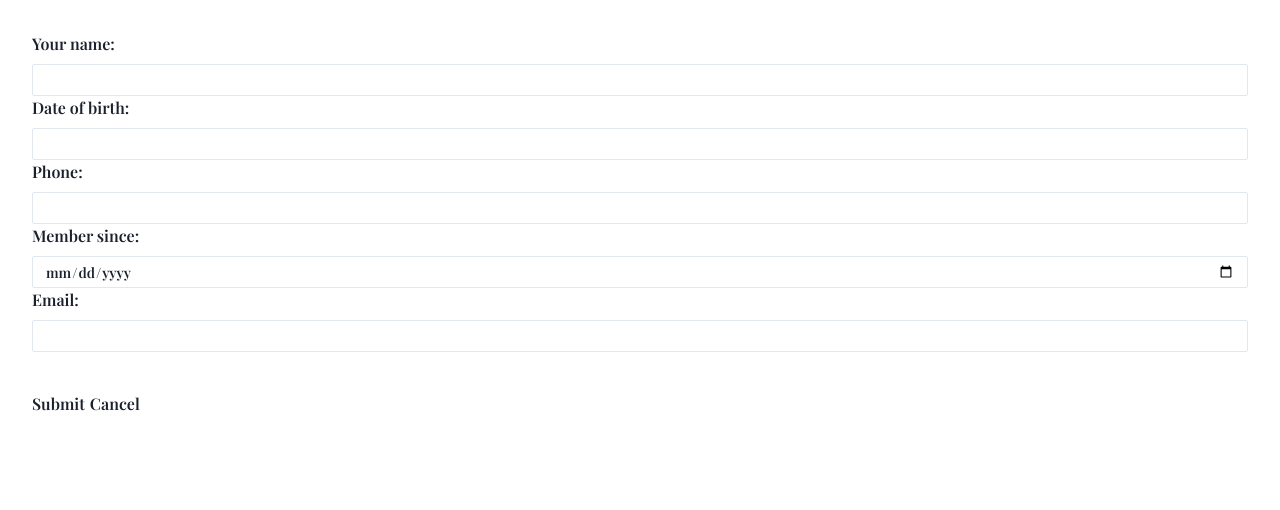
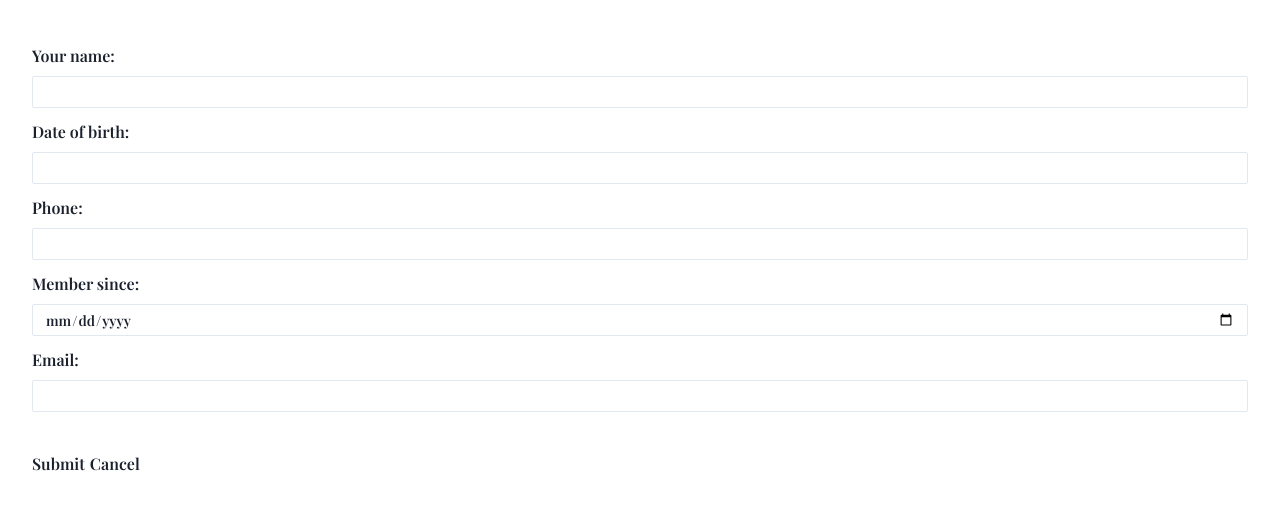
Before and after one commit to harristhai141192/react-training, a React (Vite) app in the folder practice-two-reactjs/: page / in a window 1280 px wide. Shown: the top 510 px of the page. Built offline with nearby package versions, Linux system fonts and the light colour scheme.

Commit message:
feat: update space

```diff
--- a/practice-two-reactjs/src/components/Form/index.tsx
+++ b/practice-two-reactjs/src/components/Form/index.tsx
@@ -44,24 +44,30 @@ const FormComponent: React.FC<IProps> = ({
       <Box display='flex' flexDirection='column'>
         <Text fontSize='2xl'>{formName}</Text>
         <FormControl>
-          <FormLabel htmlFor='name'>Your name: </FormLabel>
+          <FormLabel marginTop={3} htmlFor='name'>
+            Your name:
+          </FormLabel>
           <InputComponent name='name' error={errorName} errorText={errorNameText} />
-
-          <FormLabel htmlFor='dateOfBirth'>Date of birth:</FormLabel>
+          <FormLabel marginTop={3} htmlFor='dateOfBirth'>
+            Date of birth:
+          </FormLabel>
           <InputComponent name='dateOfBirth' error={errorDOB} errorText={errorDOBText} />
-
-          <FormLabel htmlFor='phone'>Phone:</FormLabel>
+          <FormLabel marginTop={3} htmlFor='phone'>
+            Phone:
+          </FormLabel>
           <InputComponent name='phone' error={errorPhone} errorText={errorPhoneText} />
-
-          <FormLabel htmlFor='memberDate'>Member since:</FormLabel>
+          <FormLabel marginTop={3} htmlFor='memberDate'>
+            Member since:
+          </FormLabel>
           <InputComponent
             name='memberDate'
             type='date'
             error={errorMember}
             errorText={errorMemberText}
           />
-
-          <FormLabel htmlFor='email'>Email:</FormLabel>
+          <FormLabel marginTop={3} htmlFor='email'>
+            Email:
+          </FormLabel>
           <InputComponent name='email' type='text' error={errorEmail} errorText={errorEmailText} />
           <Box marginTop={10} display='flex' justifyContent='flex-start' alignItems='flex-end'>
             <Button label='Submit' isLoading={isSubmitting} loadingText='Submitting' />
```
Also changed, not shown: 2 other files (tests, documents, lock files or other folders).
